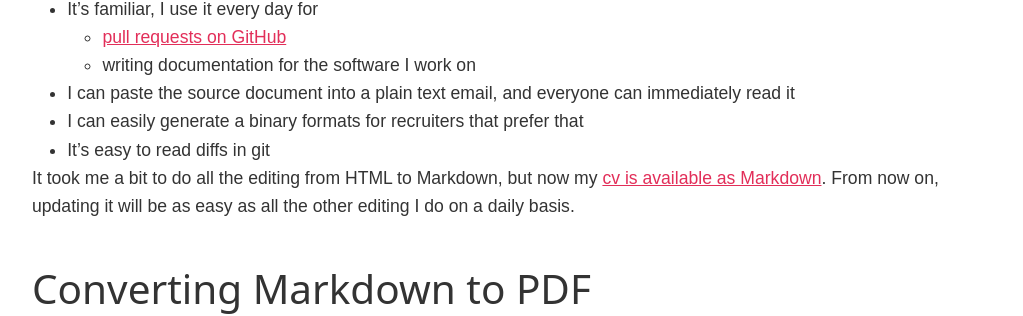
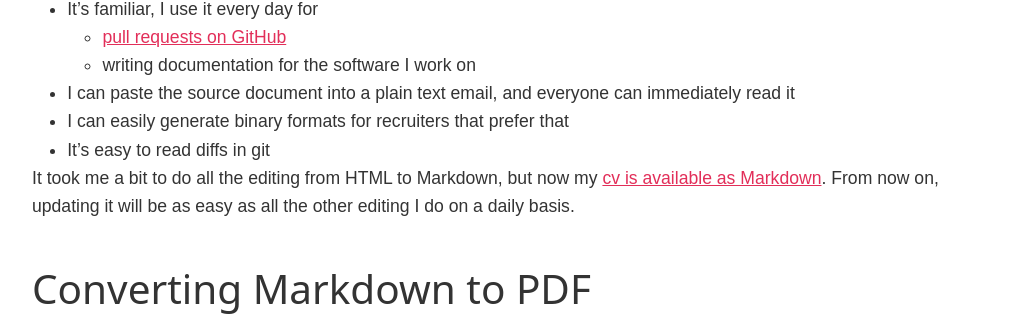
Before and after one commit to mroderick/blog.jekyll, a Jekyll site: the page built from _posts/2014-08-28-cv-as-markdown.md, in a window 1280 px wide and 900 px high, scrolled down 365 px. Shown: the part 149-465 px from the top of the window, without its empty margins (128-1151 px from the left). Built offline with Jekyll 4.4.1, drawn with Linux system fonts in a browser that asks for light colours.

Commit message:
Fix typo

```diff
--- a/_posts/2014-08-28-cv-as-markdown.md
+++ b/_posts/2014-08-28-cv-as-markdown.md
@@ -14,7 +14,7 @@ I wanted to switch to having the source of my cv in [Markdown](http://daringfire
 	* [pull requests on GitHub](https://help.github.com/articles/creating-a-pull-request)
 	* writing documentation for the software I work on
 * I can paste the source document into a plain text email, and everyone can immediately read it
-* I can easily generate a binary formats for recruiters that prefer that
+* I can easily generate binary formats for recruiters that prefer that
 * It's easy to read diffs in git
 
 It took me a bit to do all the editing from HTML to Markdown, but now my [cv is available as Markdown](/cv/cv.md). From now on, updating it will be as easy as all the other editing I do on a daily basis.
```
